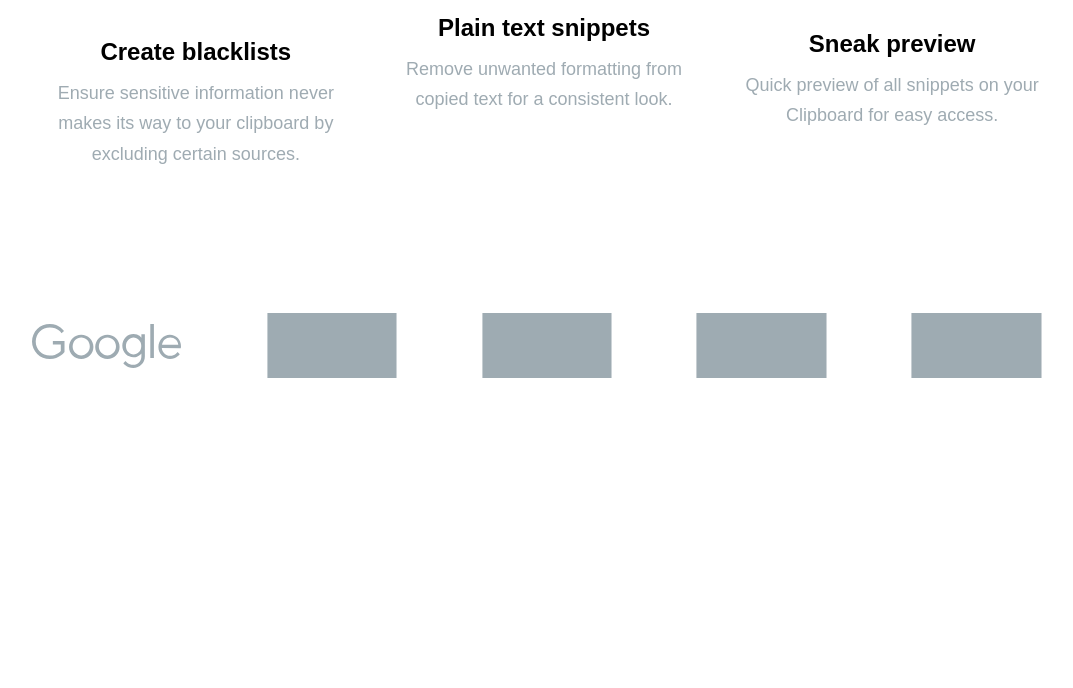
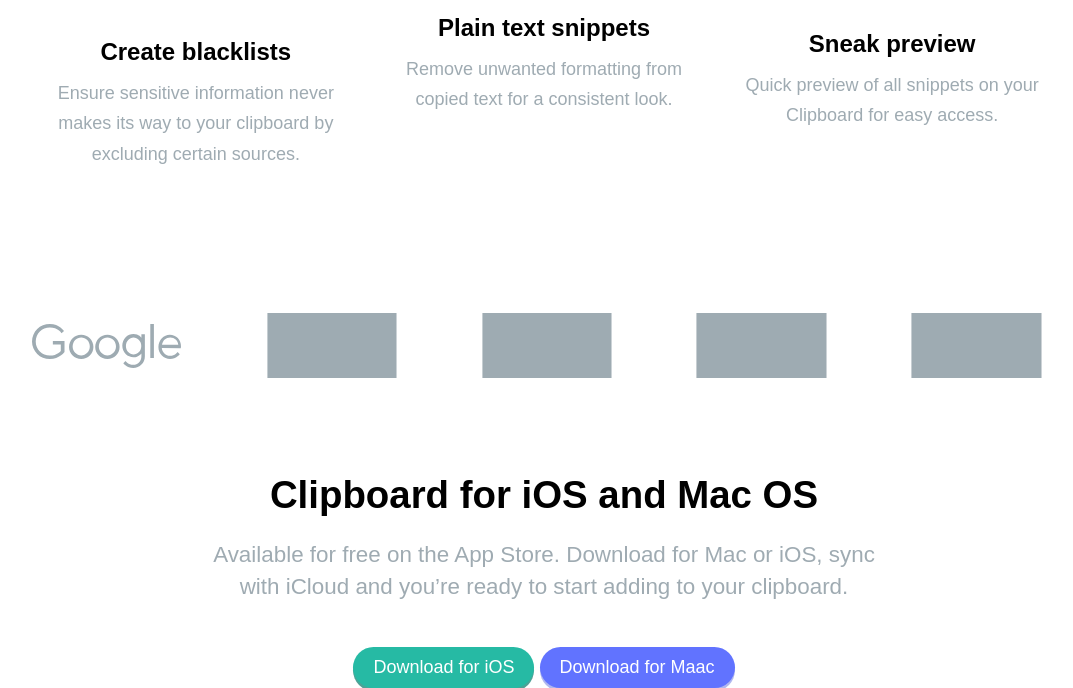
Before and after one commit to anniemmagh/clipboard_project_re, a plain HTML site: page index.html in a window 1280 px wide. Shown: the part 2084-2772 px from the top of the page, without its empty margins (96-1169 px from the left). Before the commit the page ends 2557 px from the top, so only its background shows below. Drawn offline with Linux system fonts and the light colour scheme; a web font is replaced by a local one.

Commit message:
main ends here

```diff
--- a/assets/style.css
+++ b/assets/style.css
@@ -138,3 +138,15 @@ main .history{
         width: 90%;
         margin: auto;
     }
+    .install .small-container{
+        padding: 3em 0 9em;
+        max-width : 750px;
+    }
+    .about h3{
+        font-size: 2.4rem;
+        font-weight: 600;
+    }
+    .about p{
+        margin: 1em auto 2em;
+        line-height: 1.4em;
+    }
--- a/index.html
+++ b/index.html
@@ -106,7 +106,19 @@
             </div>
           </div>
 
-
+          <section class="install">
+            <div class="child-container">
+              <div class="about">
+                <h3>Clipboard for iOS and Mac OS</h3>
+                <p>Available for free on the App Store. Download for Mac or iOS, sync with iCloud
+                  and you’re ready to start adding to your clipboard.</p>
+                  <div class="download">
+                    <a href="" class="download_btn one">Download for iOS</a>
+                    <a href="" class="download_btn two">Download for Maac</a>
+                  </div>
+              </div>
+            </div>
+          </section>
 
 
 
```
